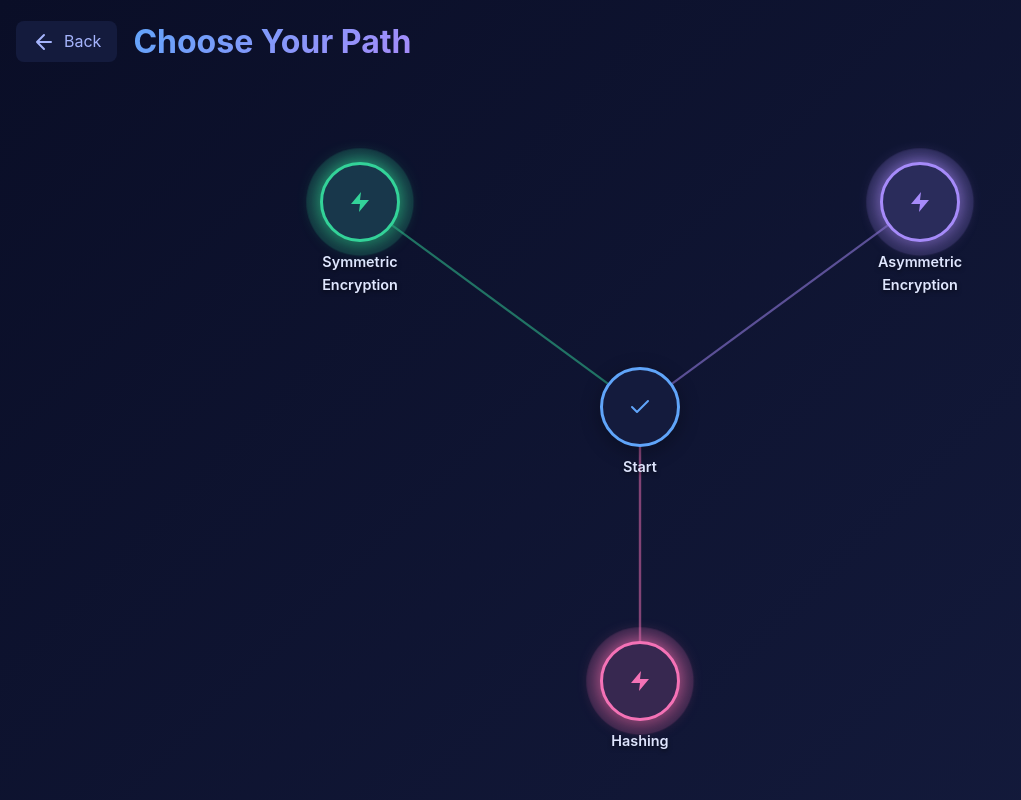
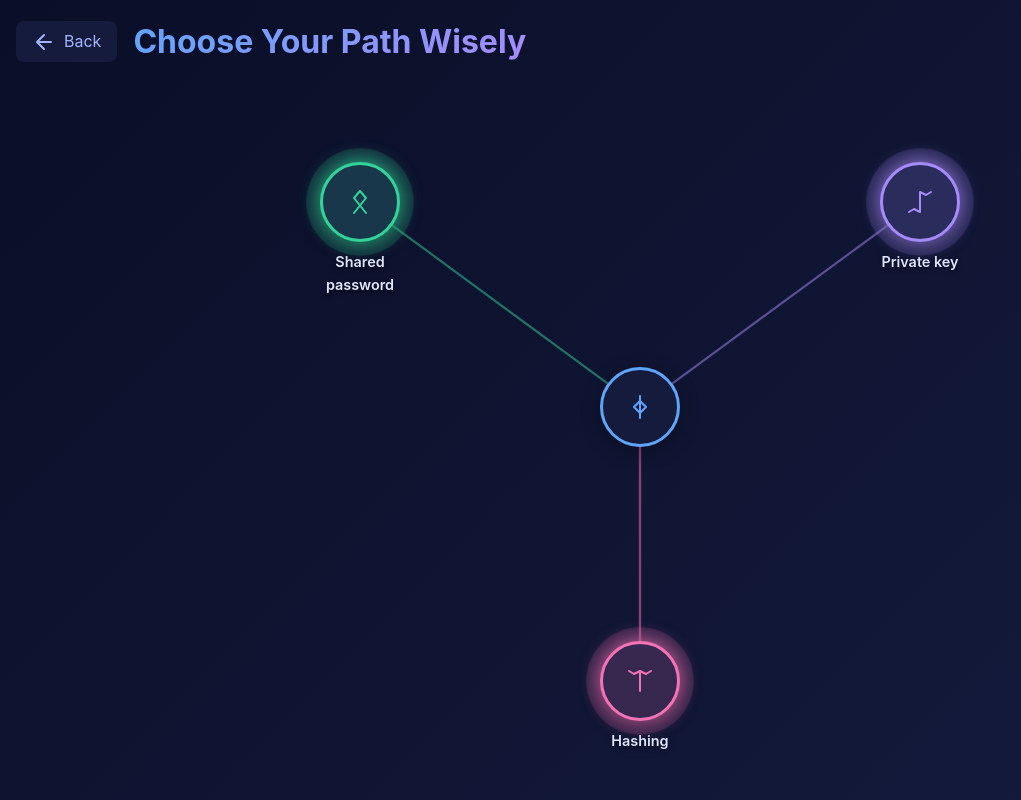
Before and after one commit to vbakke/rune-roost, a SvelteKit app: page /skill-tree in a window 1280 px wide. Shown: the whole page, without its empty margins (0-1021 px from the left). Built offline with nearby package versions, Linux system fonts and the light colour scheme.

Commit message:
Add runes

```diff
--- /dev/null
+++ b/src/lib/components/runes/DayRune.svelte
@@ -0,0 +1,4 @@
+<!-- Anglo-Saxon Rune: Dæg (Day) -->
+<svg width="24" height="24" viewBox="0 0 24 24" fill="none" xmlns="http://www.w3.org/2000/svg">
+	<path d="M6 23 L18 8 L12 1 L6 8 L18 23"  stroke="currentColor" stroke-width="2" stroke-linecap="round" stroke-linejoin="round"/>
+</svg>
--- /dev/null
+++ b/src/lib/components/runes/DoneRune.svelte
@@ -0,0 +1,3 @@
+<svg width="24" height="24" viewBox="0 0 24 24" fill="none" xmlns="http://www.w3.org/2000/svg">
+	<path d="M12 20 L18 12 L12 4 L6 12 L12 20" stroke="currentColor" stroke-width="2" stroke-linecap="round" stroke-linejoin="round"/>
+</svg>
--- /dev/null
+++ b/src/lib/components/runes/EarthRune.svelte
@@ -0,0 +1,4 @@
+<!-- Anglo-Saxon Rune: Eorþ (Earth) -->
+<svg width="24" height="24" viewBox="0 0 24 24" fill="none" xmlns="http://www.w3.org/2000/svg">
+	<path d="M1 2 l5 3 l6 -3 l6 3 l5 -3 M12 2 L12 22" stroke="currentColor" stroke-width="2" stroke-linecap="round" stroke-linejoin="round"/>
+</svg>
--- /dev/null
+++ b/src/lib/components/runes/FireRune.svelte
@@ -0,0 +1,4 @@
+<!-- Anglo-Saxon Rune: Cen (Fire/Torch) -->
+<svg width="24" height="24" viewBox="0 0 24 24" fill="none" xmlns="http://www.w3.org/2000/svg">
+	<path d="M1 22 l5 -3 l6 3 l0 -20 l6 3 l5 -3" stroke="currentColor" stroke-width="2" stroke-linecap="round" stroke-linejoin="round"/>
+</svg>
--- /dev/null
+++ b/src/lib/components/runes/HarvestRune.svelte
@@ -0,0 +1,4 @@
+<!-- Anglo-Saxon Rune: Ger (Harvest) -->
+<svg width="24" height="24" viewBox="0 0 24 24" fill="none" xmlns="http://www.w3.org/2000/svg">
+	<path d="M12 18 L18 12 L12 6 L6 12 L12 18 M12 1 L12 23" stroke="currentColor" stroke-width="2" stroke-linecap="round" stroke-linejoin="round"/>
+</svg>
--- a/src/lib/data/skills.ts
+++ b/src/lib/data/skills.ts
@@ -5,6 +5,7 @@ export interface SkillNode {
 	id: string;
 	title: string;
 	description: string;
+	hint?: string | undefined;
 	realm: Realm;
 	state: SkillState;
 	position: { x: number; y: number };
@@ -20,15 +21,16 @@ export const realmColors: Record<Realm, string> = {
 export const skills: SkillNode[] = [
 	{
 		id: 'center',
-		title: 'Start',
-		description: 'Begin your encryption journey',
+		title: '',
+		description: 'Begin your journey to master encryption',
+		hint: 'Select your realm the want to dvelve into',
 		realm: 'GENERAL',
 		state: 'LEARNT',
 		position: { x: 50, y: 45 }
 	},
 	{
 		id: 'symmetric',
-		title: 'Symmetric Encryption',
+		title: 'Shared password',
 		description: 'Sharing secret keys',
 		realm: 'SYMMETRIC',
 		state: 'CAN_LEARN',
@@ -36,7 +38,7 @@ export const skills: SkillNode[] = [
 	},
 	{
 		id: 'asymmetric',
-		title: 'Asymmetric Encryption',
+		title: 'Private key',
 		description: 'Public and private keys',
 		realm: 'ASYMMETRIC',
 		state: 'CAN_LEARN',
--- a/src/routes/skill-tree/+page.svelte
+++ b/src/routes/skill-tree/+page.svelte
@@ -3,6 +3,10 @@
 	import { goto } from '$app/navigation';
 	import SEO from '$lib/components/SEO.svelte';
 	import { skills, realmColors, type SkillNode } from '$lib/data/skills';
+	import HarvestRune from '$lib/components/runes/HarvestRune.svelte';
+	import EarthRune from '$lib/components/runes/EarthRune.svelte';
+	import DayRune from '$lib/components/runes/DayRune.svelte';
+	import FireRune from '$lib/components/runes/FireRune.svelte';
 
 	let selectedSkill: SkillNode | null = null;
 
@@ -71,7 +75,7 @@
 			</svg>
 			Back
 		</button>
-		<h1 class="page-title">Choose Your Path</h1>
+		<h1 class="page-title">Choose Your Path Wisely</h1>
 	</header>
 
 	<div class="skill-tree-container">
@@ -101,9 +105,13 @@
 									<path d="M9 11V7a3 3 0 0 1 6 0v4" stroke="currentColor" stroke-width="2" stroke-linecap="round"/>
 								</svg>
 							{:else if skill.state === 'LEARNT'}
-								<svg width="24" height="24" viewBox="0 0 24 24" fill="none">
-									<path d="M20 6L9 17l-5-5" stroke="currentColor" stroke-width="2" stroke-linecap="round" stroke-linejoin="round"/>
-								</svg>
+								<HarvestRune />
+							{:else if skill.realm === 'HASHING'}
+								<EarthRune />
+							{:else if skill.realm === 'SYMMETRIC'}
+								<DayRune />
+							{:else if skill.realm === 'ASYMMETRIC'}
+								<FireRune />
 							{:else}
 								<svg width="24" height="24" viewBox="0 0 24 24" fill="none">
 									<path d="M13 2L3 14h9l-1 8 10-12h-9l1-8z" fill="currentColor"/>
@@ -124,9 +132,7 @@
 				<h2 class="skill-title" style="color: {realmColors[selectedSkill.realm]}">{selectedSkill.title}</h2>
 				<p class="skill-description">{selectedSkill.description}</p>
 
-				{#if selectedSkill.state === 'LEARNT'}
-					<p class="hint-text">Select a path to begin your learning journey</p>
-				{:else if selectedSkill.state === 'CAN_LEARN'}
+				{#if selectedSkill.state === 'CAN_LEARN'}
 					<button
 						class="start-lesson-button"
 						style="background: linear-gradient(135deg, {realmColors[selectedSkill.realm]}, {realmColors[selectedSkill.realm]}dd)"
@@ -137,8 +143,9 @@
 							<path d="M5 12h14M12 5l7 7-7 7" stroke="currentColor" stroke-width="2" stroke-linecap="round" stroke-linejoin="round"/>
 						</svg>
 					</button>
-				{:else}
-					<p class="hint-text">Complete prerequisites to unlock this skill</p>
+                {/if}
+				{#if selectedSkill.hint}
+					<p class="hint-text">{selectedSkill.hint}</p>
 				{/if}
 			</div>
 		</div>
@@ -160,7 +167,7 @@
 		gap: 1rem;
 		margin-bottom: 2rem;
 		position: relative;
-		z-index: 20;
+		z-index: 30;
 	}
 
 	.back-button {
```
